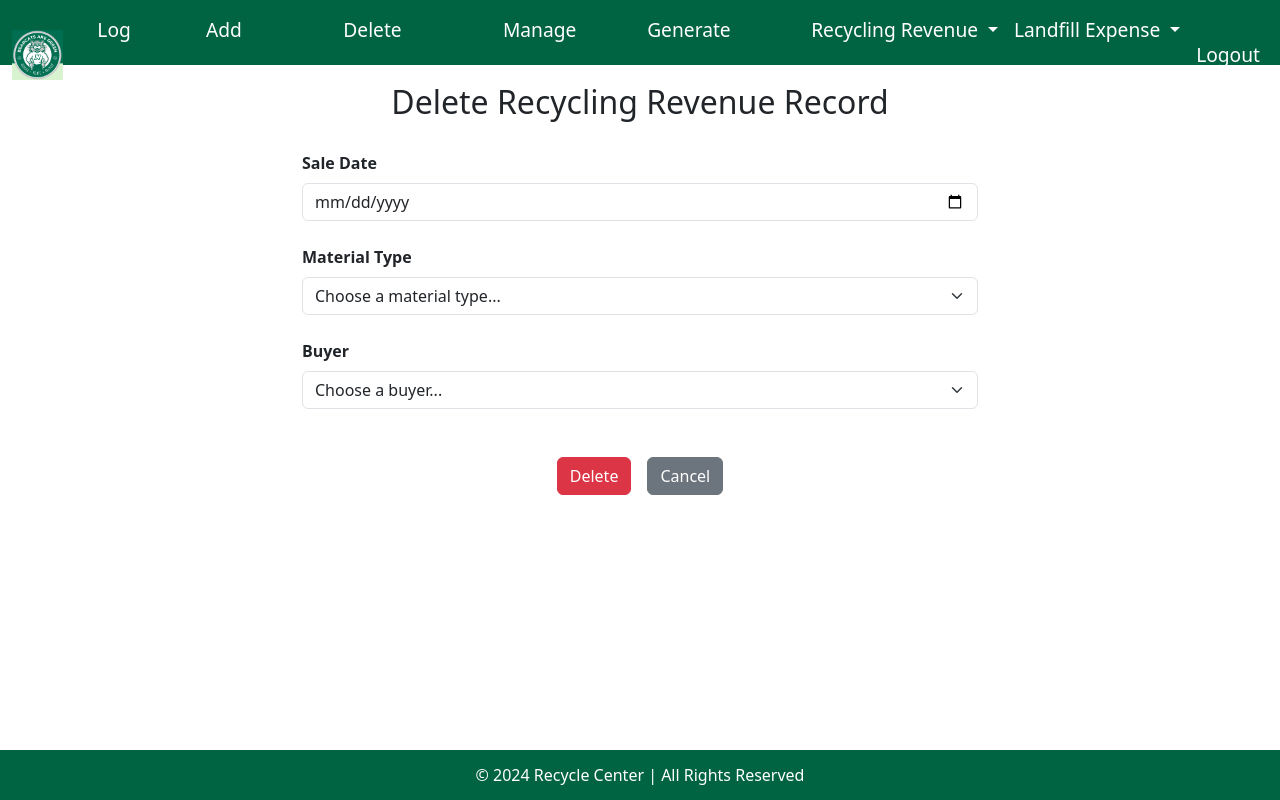
After one commit to AILearner365/nwmsu-recycle-center-project, a Flask app: page /delete_recycling_revenue in a window 1280 px wide. The commit adds this page. Run offline with Flask 2, Linux system fonts and the light colour scheme; a user stored in the database is signed in.

Commit message:
implemented code tpo delete landfill and revenue data

```diff
--- a/app.py
+++ b/app.py
@@ -1,5 +1,5 @@
 from flask import Flask, render_template, request, redirect, session as flask_session, flash, send_file, url_for, jsonify
-from database import add_new_column, db_session, User, WasteRecord, Category, delete_column, engine, RecyclingRevenue
+from database import add_new_column, db_session, User, WasteRecord, Category, delete_column, engine, RecyclingRevenue, LandfillExpense
 import bcrypt
 import pandas as pd
 from io import BytesIO
@@ -134,7 +134,6 @@ def log_waste():
                 try:
                     data[key] = float(value) if value else 0
                 except ValueError:
-                    # Handle non-numeric values (e.g., for any text fields you might add in the future)
                     data[key] = value
 
         # Check for existing record
@@ -142,24 +141,20 @@ def log_waste():
 
         if existing_record:
             # Update existing record
-            # for key, value in data.items():
-            #     setattr(existing_record, key, value)
             update_query = f"UPDATE waste_records SET {', '.join([f'{key} = :{key}' for key in data.keys()])} WHERE user_id = :user_id AND date_collected = :date_collected"
             db_session.execute(text(update_query), {**data, 'user_id': user_id, 'date_collected': selected_date})
-            flash("Waste data updated successfully!")
+            flash("Waste data updated successfully!", "success")
         else:
             # Insert new record
-          #  new_record = WasteRecord(date_collected=selected_date, user_id=user_id, **data)
             insert_query = f"INSERT INTO waste_records (user_id, date_collected, {', '.join(data.keys())}) VALUES (:user_id, :date_collected, {', '.join([f':{key}' for key in data.keys()])})"
             db_session.execute(text(insert_query), {**data, 'user_id': user_id, 'date_collected': selected_date})
-
-          #  db_session.add(new_record)
-            flash("Waste data created successfully!")
+            flash("Waste data created successfully!", "success")
 
         db_session.commit()
         return redirect(url_for('log_waste', date_view=selected_date))
 
     return render_template('log_waste.html', show_form=False)
+
 
 # Route to generate a report
 @app.route('/generate-report', methods=['GET', 'POST'])
@@ -220,8 +215,6 @@ def add_category():
         category_name = request.form.get('category_name')
         subcategories = request.form.getlist('subcategories[]')
 
-        # Don't strip spaces as they're not allowed in the new validation
-
         # Validate category name
         if not is_valid_name(category_name):
             flash("Category Name is invalid. Only letters and numbers are allowed.", "danger")
@@ -244,7 +237,6 @@ def add_category():
 
             for subcategory in subcategories:
                 if subcategory:  # Only add non-empty subcategories
-                    # Check if the subcategory already exists
                     existing_subcategory = db_session.query(Category).filter(
                         Category.name.ilike(subcategory),
                         Category.parent_id == new_category.id
@@ -262,11 +254,8 @@ def add_category():
 
             db_session.commit()
             flash("Category and subcategories added successfully!", "success")
+            return render_template('add_category.html')  # Render the same page with the success message
 
-        # Redirect back to log-waste with the stored date
-        return redirect(url_for('log_waste', date_view=flask_session.get('selected_date')))
-
-    # For GET requests, just render the add_category template
     return render_template('add_category.html')
 
 # New route for deleting categories
@@ -277,7 +266,7 @@ def delete_category():
 
     category = db_session.query(Category).get(category_id)
     if category is None:
-        flash("Category not found.")
+        flash("Category not found!")
         return redirect(url_for('delete_category'))
 
     if subcategory_id:
@@ -287,7 +276,7 @@ def delete_category():
             db_session.delete(subcategory)
             delete_column(db_session, column_name)  # Use db_session here
             db_session.commit()
-            flash(f"Subcategory '{subcategory.name}' deleted successfully, along with its data.")
+            flash(f"Subcategory '{subcategory.name}' deleted successfully!", "success")
     else:
         for subcategory in category.children:
             column_name = (category.name + '_' + subcategory.name).replace(' ', '_')
@@ -296,9 +285,10 @@ def delete_category():
 
         db_session.delete(category)
         db_session.commit()
-        flash(f"Category '{category.name}' and its subcategories deleted successfully.")
+        flash(f"Category '{category.name}' and its subcategories deleted successfully!", "success")
 
     return redirect(url_for('delete_category'))
+
 
 
 @app.route('/delete_category')
@@ -425,7 +415,7 @@ def add_landfill_expense():
             # Update the existing record with the same hauler
             existing_expense.weight = weight
             existing_expense.expense = expense
-            flash("Landfill expense record updated successfully!", "success")
+            flash("Landfill expenses updated successfully!", "success")
         else:
             # Add a new landfill expense record (different hauler or new entry)
             new_expense = LandfillExpense(
@@ -435,7 +425,7 @@ def add_landfill_expense():
                 hauler=hauler
             )
             db_session.add(new_expense)
-            flash("Landfill expense record added successfully!", "success")
+            flash("Landfill expenses added successfully!", "success")
 
         # Commit the changes to the database
         try:
@@ -513,6 +503,91 @@ def add_recycling_revenue():
 
     return render_template('add_recycling_revenue.html', material_columns=material_columns, today_date=today_date)
 
+
+@app.route('/delete_landfill_expense', methods=['GET', 'POST'])
+def delete_landfill_expense():
+    if 'role' not in flask_session or flask_session['role'] != 'admin':
+        flash("You do not have permission to access this page.", "danger")
+        return redirect(url_for('login'))
+
+    if request.method == 'POST':
+        hauler_name = request.form.get('hauler_name')
+        landfill_date_str = request.form.get('landfill_date')
+
+        if hauler_name and landfill_date_str:
+            landfill_date = datetime.strptime(landfill_date_str, '%Y-%m-%d').date()
+
+            # Query to delete the landfill expense record for the selected hauler and date
+            expense_record = db_session.query(LandfillExpense).filter_by(hauler=hauler_name, landfill_date=landfill_date).first()
+
+            if expense_record:
+                db_session.delete(expense_record)
+                try:
+                    db_session.commit()
+                    flash(f"Landfill expense record for hauler '{hauler_name}' on {landfill_date_str} deleted successfully!", "success")
+                except Exception as e:
+                    db_session.rollback()
+                    flash(f"An error occurred: {e}", "danger")
+            else:
+                flash("No landfill expense record found for the selected hauler and date!", "warning")
+        else:
+            flash("Please select both a hauler and a date to delete!", "warning")
+
+        return redirect(url_for('delete_landfill_expense'))
+
+    # For GET request, execute raw SQL to fetch all distinct hauler names
+    result = db_session.execute(text("SELECT DISTINCT hauler FROM landfill_expenses"))
+    haulers = [row[0] for row in result]
+
+    # Pass current date to the template
+    current_date = datetime.today().strftime('%Y-%m-%d')
+    return render_template('delete_landfill_expense.html', haulers=haulers, current_date=current_date)
+
+@app.route('/delete_recycling_revenue', methods=['GET', 'POST'])
+def delete_recycling_revenue():
+    if 'role' not in flask_session or flask_session['role'] != 'admin':
+        flash("You do not have permission to access this page.", "danger")
+        return redirect(url_for('login'))
+
+    if request.method == 'POST':
+        sale_date_str = request.form.get('sale_date')
+        material_type = request.form.get('material_type')
+        buyer = request.form.get('buyer')
+
+        if sale_date_str and material_type and buyer:
+            sale_date = datetime.strptime(sale_date_str, '%Y-%m-%d').date()
+
+            # Query to delete the recycling revenue record for the selected date, material type, and buyer
+            revenue_record = db_session.query(RecyclingRevenue).filter_by(
+                sale_date=sale_date,
+                material_type=material_type,
+                buyer=buyer
+            ).first()
+
+            if revenue_record:
+                db_session.delete(revenue_record)
+                try:
+                    db_session.commit()
+                    flash(f"Recycling revenue record for buyer '{buyer}' on {sale_date_str} deleted successfully!", "success")
+                except Exception as e:
+                    db_session.rollback()
+                    flash(f"An error occurred: {e}", "danger")
+            else:
+                flash("No recycling revenue record found for the selected date, material type, and buyer!", "warning")
+        else:
+            flash("Please select a date, material type, and buyer to delete!", "warning")
+
+        return redirect(url_for('delete_recycling_revenue'))
+
+    # For GET request, fetch distinct material types and buyers
+    material_columns = get_material_type_columns()
+    buyers_result = db_session.execute(text("SELECT DISTINCT buyer FROM recycling_revenue"))
+    buyers = [row[0] for row in buyers_result if row[0]]  # Exclude any None values
+
+    # Pass current date to the template
+    current_date = datetime.today().strftime('%Y-%m-%d')
+    return render_template('delete_recycling_revenue.html', material_columns=material_columns, buyers=buyers, current_date=current_date)
+
 # Route for user logout
 @app.route('/logout')
 def logout():
--- a/templates/base.html
+++ b/templates/base.html
@@ -103,6 +103,7 @@
                         </a>
                         <ul class="dropdown-menu" aria-labelledby="revenueDropdown">
                             <li><a class="dropdown-item" href="{{ url_for('add_recycling_revenue') }}">Add Revenue Record</a></li>
+                            <li><a class="dropdown-item" href="{{ url_for('delete_recycling_revenue') }}">Delete Revenue Record</a></li>
                             <li><a class="dropdown-item" href="{{ url_for('generate_recycling_revenue_report') }}">Generate Revenue Report</a></li>
                         </ul>
                     </li>
@@ -112,6 +113,7 @@
                         </a>
                         <ul class="dropdown-menu" aria-labelledby="expenseDropdown">
                             <li><a class="dropdown-item" href="{{ url_for('add_landfill_expense') }}">Add Expense Record</a></li>
+                            <li><a class="dropdown-item" href="{{ url_for('delete_landfill_expense') }}">Delete Expense Record</a></li>
                             <li><a class="dropdown-item" href="{{ url_for('generate_landfill_expense_report') }}">Generate Expense Report</a></li>
                         </ul>
                     </li>
--- /dev/null
+++ b/templates/delete_recycling_revenue.html
@@ -0,0 +1,74 @@
+{% extends "base.html" %}
+
+{% block content %}
+<div class="container mt-1 mb-3" style="max-width: 700px; margin: 0 auto; position: relative;">
+    <h2 class="text-center" style="margin-top: -10px; margin-bottom: 30px;">Delete Recycling Revenue Record</h2> <!-- Adjusted margin-top to move it up -->
+
+    <!-- Flash message display as plain green text, aligned with the form fields -->
+    {% with messages = get_flashed_messages(with_categories=true) %}
+      {% if messages %}
+        <div class="message-overlay" style="color: green;"> <!-- Green-colored message overlay -->
+          {% for category, message in messages %}
+            <p>{{ message }}</p>
+          {% endfor %}
+        </div>
+      {% endif %}
+    {% endwith %}
+
+    <form method="POST" action="{{ url_for('delete_recycling_revenue') }}">
+      <!-- Sale Date Field -->
+      <div class="mb-4" style="max-width: 690px; margin: 0 auto;">
+        <label for="sale_date" class="form-label fw-bold">Sale Date</label>
+        <input type="date" class="form-control" id="sale_date" name="sale_date" required max="{{ current_date }}">
+      </div>
+
+      <!-- Material Type Dropdown Field -->
+      <div class="mb-4" style="max-width: 690px; margin: 0 auto;">
+        <label for="material_type" class="form-label fw-bold">Material Type</label>
+        <select class="form-select" id="material_type" name="material_type" required>
+          <option value="">Choose a material type...</option>
+          {% for column in material_columns %}
+            <option value="{{ column }}">{{ column }}</option>
+          {% endfor %}
+        </select>
+      </div>
+
+      <!-- Buyer Dropdown Field -->
+      <div class="mb-4" style="max-width: 690px; margin: 0 auto;">
+        <label for="buyer" class="form-label fw-bold">Buyer</label>
+        <select class="form-select" id="buyer" name="buyer" required>
+          <option value="">Choose a buyer...</option>
+          {% for buyer in buyers %}
+            <option value="{{ buyer }}">{{ buyer }}</option>
+          {% endfor %}
+        </select>
+      </div>
+
+      <div class="d-flex justify-content-center mt-5">
+        <button type="submit" class="btn btn-danger me-2">Delete</button>
+        <a href="{{ url_for('log_waste') }}" class="btn btn-secondary ms-2">Cancel</a>
+      </div>
+    </form>
+
+    <script>
+        // JavaScript to set the max date to today to prevent future date selection
+        document.getElementById('sale_date').setAttribute('max', new Date().toISOString().split('T')[0]);
+    </script>
+
+    <style>
+        /* Adjust the message alignment and style */
+        .message-overlay {
+            position: absolute;
+            top: 38px; /* Position slightly below the header */
+            left: 15px; /* Align with the form fields */
+            width: calc(100% - 30px); /* Width matching the form fields */
+            max-width: 690px;
+            font-size: 1rem;
+            font-weight: bold;
+            z-index: 1000;
+            text-align: left;
+            color: green; /* Set message color to green */
+        }
+    </style>
+</div>
+{% endblock %}
```
Also changed, not shown: templates/add_category.html (+31 -25 lines), templates/add_landfill_expense.html (+15 -25 lines), templates/add_recycling_revenue.html (+16 -22 lines), templates/delete_category.html (+28 -13 lines), templates/delete_landfill_expense.html (added, +68 -0 lines), templates/log_waste.html (+31 -17 lines).
